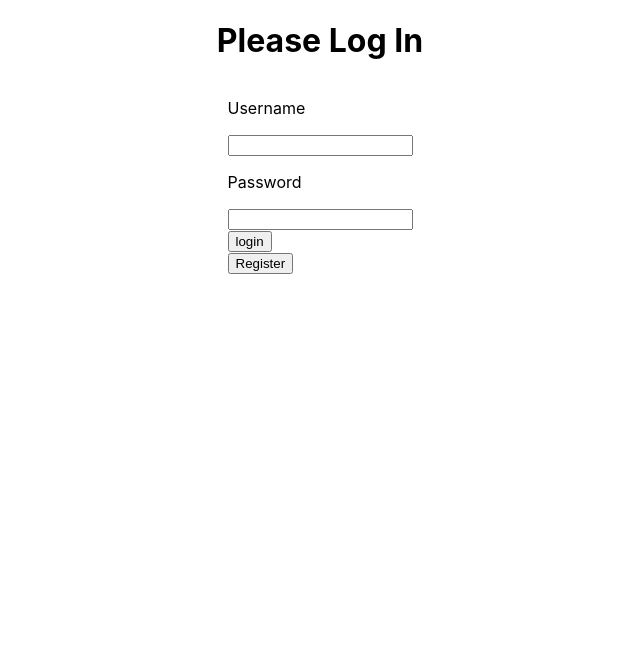
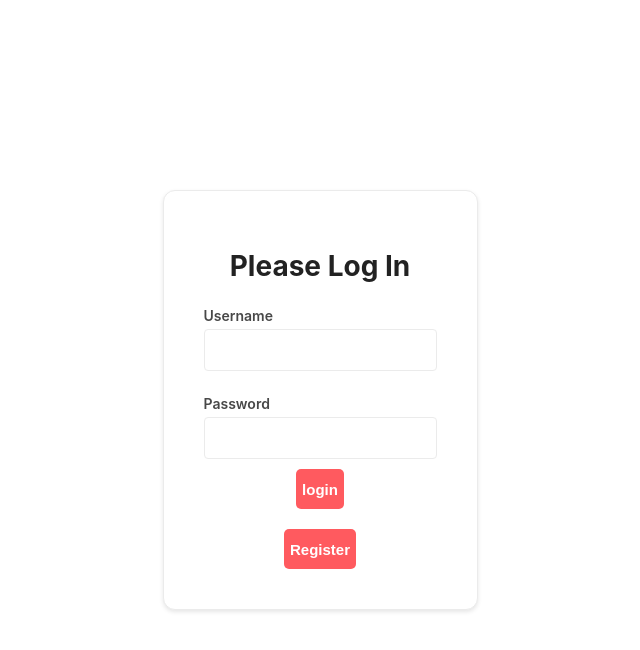
Before and after one commit to Affy657/Projet_Dev_B2, a React (Create React App) app in the folder react-starter/: page / in a window 1280 px wide. Shown: the top 650 px of the page, without its empty margins (320-960 px from the left). Built offline with nearby package versions, Linux system fonts and the light colour scheme.

Commit message:
add login and register css

```diff
--- a/react-starter/src/components/Login/Login.css
+++ b/react-starter/src/components/Login/Login.css
@@ -1,5 +1,74 @@
 .login-wrapper {
+    display: flex;
+    justify-content: center;
+    align-items: center;
+    height: 100vh;
+    background: #ffffff;
+  }
+
+  .login-form {
     display: flex;
     flex-direction: column;
     align-items: center;
-}
+    background-color: #ffffff;
+    border: 1px solid #ebebeb;
+    padding: 40px;
+    border-radius: 12px;
+    box-shadow: 0 2px 4px rgba(0, 0, 0, 0.1);
+    max-width: 400px;
+  }
+
+  .login-form h1 {
+    font-size: 28px;
+    font-weight: bold;
+    color: #222222;
+    margin-bottom: 10px;
+    text-align: center;
+  }
+
+  .login-label p {
+    font-size: 14px;
+    font-weight: 600;
+    color: #484848;
+    margin-bottom: 5px;
+  }
+
+  .login-input {
+    border: 1px solid #ebebeb;
+    border-radius: 4px;
+    height: 40px;
+    padding: 0 12px;
+    font-size: 16px;
+    color: #484848;
+    margin-bottom: 10px;
+  }
+
+  .login-button,
+  .register-button {
+    width: 100%;
+    background-color: #ff5a5f;
+    color: #ffffff;
+    font-size: 15px;
+    font-weight: 600;
+    border: none;
+    border-radius: 5px;
+    height: 40px;
+    cursor: pointer;
+    transition: background-color 0.2s ease;
+  }
+
+  .login-button:hover,
+  .register-button:hover {
+
+    background-color: #ff7d82;
+  }
+
+  .login-button[type="submit"] {
+    margin-bottom: 20px;
+  }
+
+  .button-container {
+    display: flex;
+    flex-direction: column;
+    align-items: center;
+  }
--- a/react-starter/src/components/Login/Login.js
+++ b/react-starter/src/components/Login/Login.js
@@ -54,45 +54,34 @@ export default function Login({ setToken, onError, onRegister }) {
     })
   }
 
-  return(
+  return (
     <div className="login-wrapper">
-      <h1>Please Log In</h1>
-      <form>
-        <label>
+      <form className="login-form">
+        <h1>Please Log In</h1>
+        <label className="login-label">
           <p>Username</p>
-          <input
-            type="text"
-            onChange={usernameHandler}
-          />
+          <input className="login-input" type="text" onChange={usernameHandler} />
         </label>
-        <label>
+        <label className="login-label">
           <p>Password</p>
-          <input
-            ref={passwordRef}
-            type="password"
-            onChange={passwordHandler}
-          />
+          <input className="login-input" ref={passwordRef} type="password" onChange={passwordHandler} />
         </label>
-        <div>
-          <button
-            type="submit"
-            onClick={handlerSubmit}
-            onSubmit={handlerSubmit}
-          >login</button>
+        <div className="button-container">
+          <button className="login-button" type="submit" onClick={handlerSubmit} onSubmit={handlerSubmit}>
+            login
+          </button>
           {loading && (
             <p>Connexion en cours...</p>
           )}
-
         </div>
-          <label>
-            <div>
-              <button
-                type="button"
-                onClick={onRegister}
-              >Register</button>
+        <label>
+          <div>
+            <button className="register-button" type="button" onClick={onRegister}>
+              Register
+            </button>
           </div>
         </label>
       </form>
     </div>
-  )
+  );
 }
--- a/react-starter/src/components/Register/Register.css
+++ b/react-starter/src/components/Register/Register.css
@@ -1,5 +1,73 @@
 .register-wrapper {
+    display: flex;
+    justify-content: center;
+    align-items: center;
+    height: 100vh;
+    background: #ffffff;
+  }
+
+  .register-form {
     display: flex;
     flex-direction: column;
     align-items: center;
-}
+    background-color: #ffffff;
+    border: 1px solid #ebebeb;
+    padding: 40px;
+    border-radius: 12px;
+    box-shadow: 0 2px 4px rgba(0, 0, 0, 0.1);
+    max-width: 400px;
+  }
+
+  .register-form h1 {
+    font-size: 28px;
+    font-weight: bold;
+    color: #222222;
+    margin-bottom: 10px;
+    text-align: center;
+  }
+
+  .register-label p {
+    font-size: 14px;
+    font-weight: 600;
+    color: #484848;
+    margin-bottom: 5px;
+  }
+
+  .register-input {
+    border: 1px solid #ebebeb;
+    border-radius: 4px;
+    height: 40px;
+    padding: 0 12px;
+    font-size: 16px;
+    color: #484848;
+    margin-bottom: 10px;
+  }
+
+  .register-button,
+  .login-button {
+    width: 100%;
+    background-color: #ff5a5f;
+    color: #ffffff;
+    font-size: 15px;
+    font-weight: 600;
+    border: none;
+    border-radius: 5px;
+    height: 40px;
+    cursor: pointer;
+    transition: background-color 0.2s ease;
+  }
+
+  .register-button:hover,
+  .login-button:hover {
+    background-color: #ff7d82;
+  }
+
+  .register-button[type="submit"] {
+    margin-bottom: 20px;
+  }
+
+  .button-container {
+    display: flex;
+    flex-direction: column;
+    align-items: center;
+  }
--- a/react-starter/src/components/Register/Register.js
+++ b/react-starter/src/components/Register/Register.js
@@ -55,28 +55,29 @@ export default function Register({ onRegister, onError, onBackToLogin }) {
         passwordRef.current.value = '';
       });
   }
-
     return (
       <div className="register-wrapper">
+        <form className="register-form">
           <h1>Create Account</h1>
-      <form>
-        <label>
+          <label className="register-label">
             <p>Username</p>
-          <input type="text" onChange={usernameHandler} />
+            <input className="register-input" type="text" onChange={usernameHandler} />
           </label>
-        <label>
+          <label className="register-label">
             <p>Password</p>
-          <input ref={passwordRef} type="password" onChange={passwordHandler} />
+            <input className="register-input" ref={passwordRef} type="password" onChange={passwordHandler} />
           </label>
           <div>
-          <button type="submit" onClick={handlerSubmit} onSubmit={handlerSubmit}>
+            <button className="register-button" type="submit" onClick={handlerSubmit} onSubmit={handlerSubmit}>
               Register
             </button>
-          {loading && <p>Inscription en cours...</p>}
+            {loading && (
+              <p>Inscription en cours...</p>
+            )}
           </div>
           <label>
             <div>
-                <button type="button" onClick={onBackToLogin}>
+              <button className="login-button" type="button" onClick={onBackToLogin}>
                 Login
               </button>
             </div>
```
Lines whose indentation alone changed are shown as unchanged.
